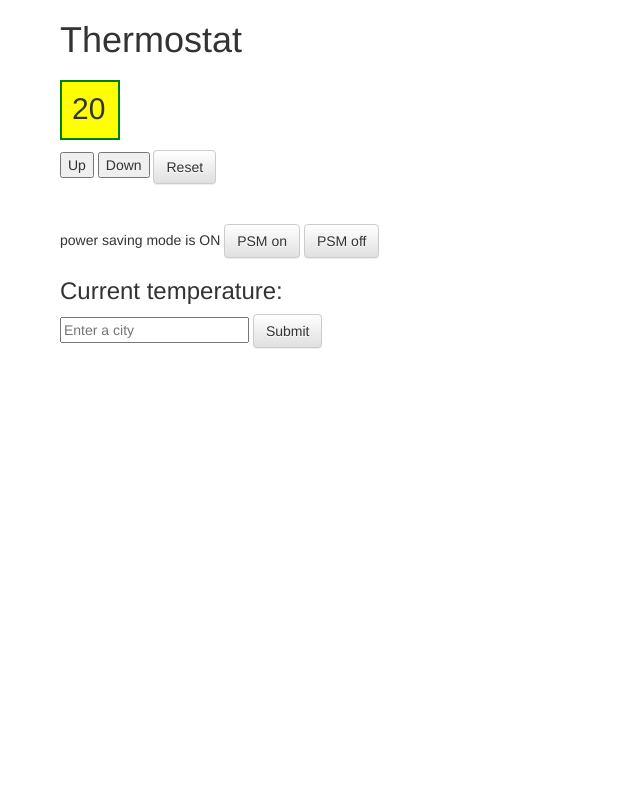
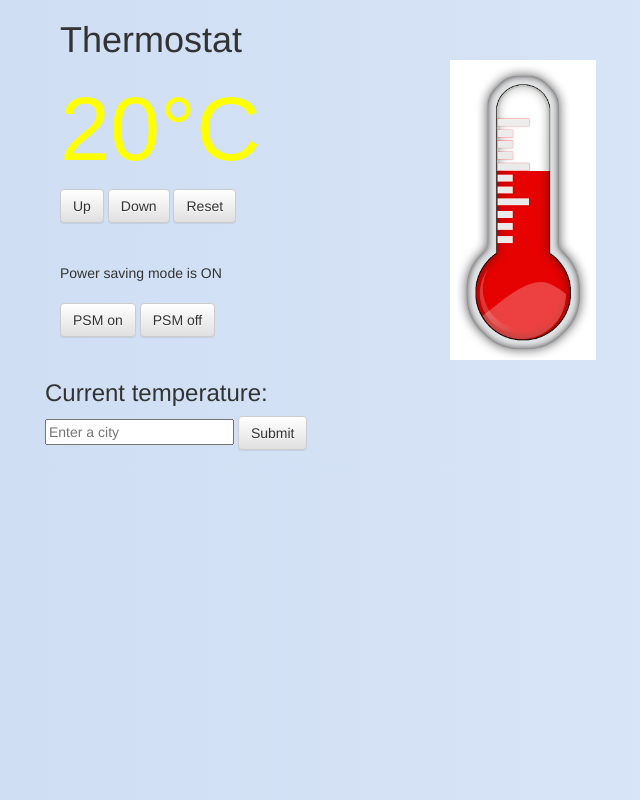
Before and after one commit to nfabacus/thermostat, a plain HTML site: page index.html in a window 1280 px wide. Shown: the whole page, without its empty margins (10-650 px from the left). Drawn offline with Linux system fonts and the light colour scheme.

Commit message:
ex9: Styling

```diff
--- a/index.html
+++ b/index.html
@@ -7,24 +7,32 @@
     <link rel="stylesheet" type="text/css" href="./lib/bootstrap/bootstrap-theme.min.css">
     <link rel="stylesheet" type="text/css" href="./lib/css/style.css">
   </head>
-  <body>
-    <div class="container">
-
+  <body  >
+    <div class="container" >
+      <div class="row">
+        <div class="col-md-4">
           <section>
             <h1>Thermostat</h1>
             <h2 id="display"></h2>
-        <button id="upButton">Up</button>
-        <button id="downButton">Down</button>
+            <button class="btn btn-default" id="upButton">Up</button>
+            <button class="btn btn-default" id="downButton">Down</button>
             <button id="resetButton" class="btn btn-default">Reset</button>
           </section>
           <br>
           <br>
           <section>
-        power saving mode is <span id="powerSavingStatus">ON</span>
+            Power saving mode is <span id="powerSavingStatus">ON</span>
+            <br>
+            <br>
             <button id="powerSavingOn" class="btn btn-default">PSM on</button>
             <button id="powerSavingOff" class="btn btn-default">PSM off</button>
           </section>
-
+        </div>
+        <div class="col-md-4">
+          <img id="thermometer" src="./lib/images/vector_thermometer.jpg" alt="" />
+        </div>
+      </div>
+      <div class="row">
         <section>
           <h3>Current temperature: <span id="current-temperature"></span></h3>
           <form id="select-city">
@@ -36,6 +44,7 @@
         </section>
       </div>
 
+
     <script src="lib/js/jquery-3.1.0.min.js"></script>
     <script src="src/thermostat.js"></script>
     <script src="src/interface.js"></script>
--- a/lib/css/style.css
+++ b/lib/css/style.css
@@ -1,31 +1,25 @@
+body {
+  background: #E0EAFC; /* fallback for old browsers */
+  background: -webkit-linear-gradient(to left, #E0EAFC , #CFDEF3); /* Chrome 10-25, Safari 5.1-6 */
+  background: linear-gradient(to left, #E0EAFC , #CFDEF3); /* W3C, IE 10+/ Edge, Firefox 16+, Chrome 26+, Opera 12+, Safari 7+ */
+}
+#display {
+  font-size: 90px;
+}
+
+#thermometer {
+    vertical-align: middle;
+    height: 300px;
+    margin-top: 60px;
+}
 .low-usage {
-  background-color: lightgreen;
-  width: 60px;
-  height: 60px;
-  padding: 10px;
-  border-style: 1px black;
-  border: solid 2px green;
+  color: green;
 }
 
 .medium-usage {
-    background-color: yellow;
-    width: 60px;
-    height: 60px;
-    padding: 10px;
-    border-style: 1px black;
-    border: solid 2px green;
+    color: yellow;
 }
 
 .high-usage {
-  background-color: red;
-  width: 60px;
-  height: 60px;
-  padding: 10px;
-  border-style: 1px black;
-  border: solid 2px green;
+  color: red;
 }
-
-.upButton {
-  background-image:
-
-}
--- a/src/interface.js
+++ b/src/interface.js
@@ -19,8 +19,8 @@ function displayWeather(city) {
   var thermostat = new Thermostat();
 
   function updateTemperature(){
-      $("h2#display").html(thermostat.temperature);
-      $("h2#display").attr('class', thermostat.energyUsage());
+      $("#display").html(thermostat.temperature+"°C");
+      $("#display").attr('class', thermostat.energyUsage());
   }
 
   updateTemperature();
```
Also changed, not shown: lib/images/vector_thermometer.jpg (added). Lines whose indentation alone changed are shown as unchanged.
